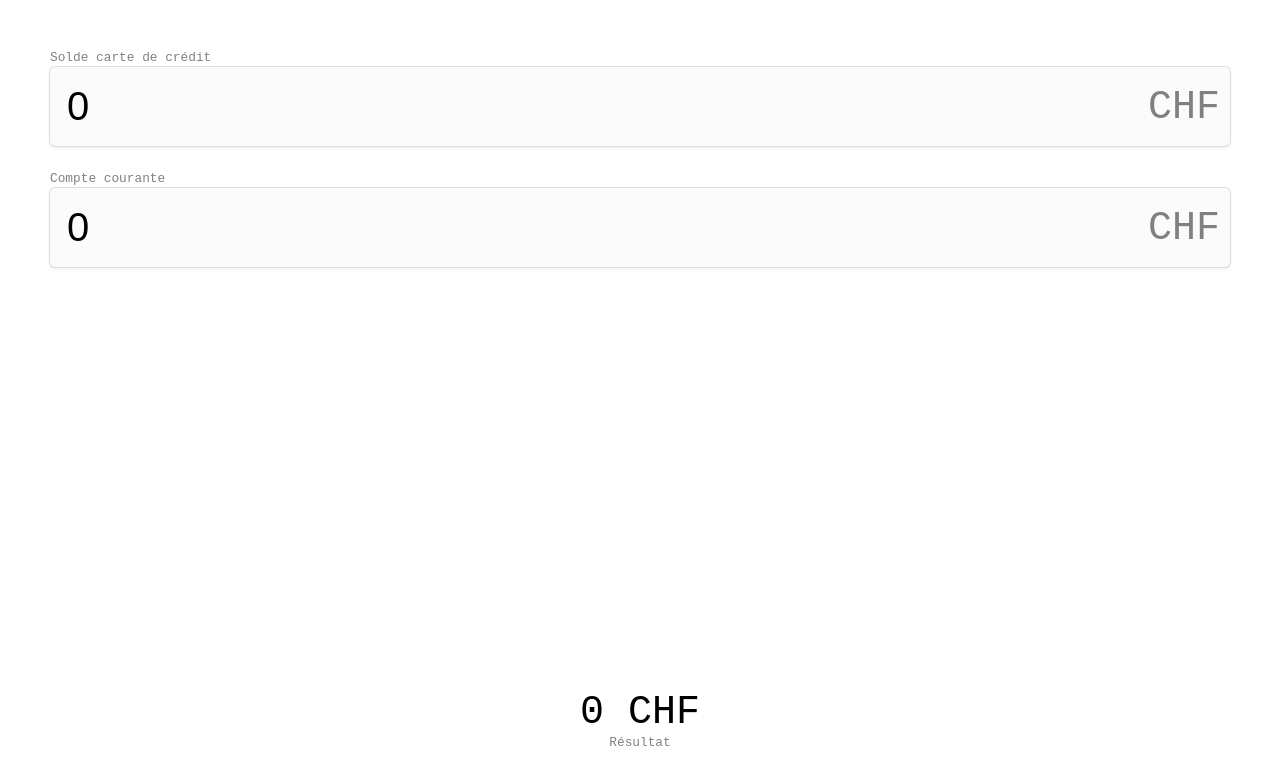
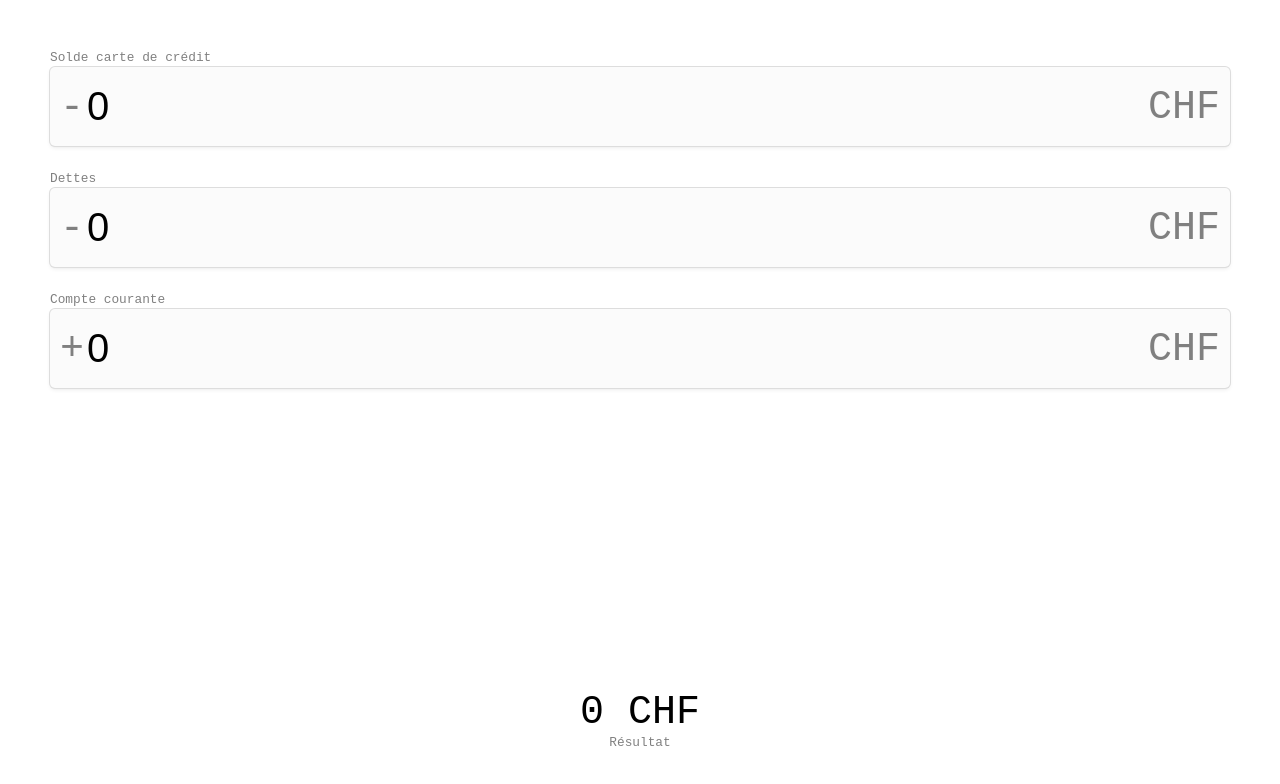
Before and after one commit to Penkie/credit-card-debt, an Angular app: page / in a window 1280 px wide. Shown: the top 784 px of the page. Built offline with nearby package versions, Linux system fonts and the light colour scheme; a web font is replaced by a local one.

Commit message:
add debt input and positive or negative value

```diff
--- a/src/app/calculator/calculator.component.html
+++ b/src/app/calculator/calculator.component.html
@@ -2,11 +2,20 @@
     <div class="input-group">
         <label for="credit-card-debt">Solde carte de crédit</label>
         <input inputmode="numeric" [(ngModel)]="creditCardInput" (change)="changeValue()" type="number" name="credit-card-debt" id="credit-card-debt">
+        <div class="positive-or-negative">-</div>
+        <div class="currency">CHF</div>
+    </div>
+    <div class="input-group">
+        <label for="global-debt">Dettes</label>
+        <input inputmode="numeric" [(ngModel)]="currentGlobalDebt" (change)="changeValue()" type="number" name="global-debt" id="global-debt">
+        <div class="positive-or-negative">-</div>
+
         <div class="currency">CHF</div>
     </div>
     <div class="input-group">
         <label for="urrent-account">Compte courante</label>
         <input inputmode="numeric" [(ngModel)]="currentAccountInput" (change)="changeValue()" type="number" name="current-account" id="current-account">
+        <div class="positive-or-negative">+</div>
         <div class="currency">CHF</div>
     </div>
 </form>
--- a/src/app/calculator/calculator.component.scss
+++ b/src/app/calculator/calculator.component.scss
@@ -21,6 +21,7 @@
                 padding: 15px 15px;
                 border-radius: 5px;
                 background: #fbfbfb;
+                text-indent: 20px;
                 border: 2px solid transparent;
                 box-shadow: 0 0 0 1px #dddddd, 0 2px 4px 0 rgb(0 0 0 / 7%), 0 1px 1.5px 0 rgb(0 0 0 / 5%);
 
@@ -33,6 +34,14 @@
             .currency {
                 position: absolute;
                 right: 10px;
+                color: grey;
+                top: 35px;
+                font-size: 2.5rem;
+            }
+
+            .positive-or-negative {
+                position: absolute;
+                left: 10px;
                 color: grey;
                 top: 35px;
                 font-size: 2.5rem;
--- a/src/app/calculator/calculator.component.ts
+++ b/src/app/calculator/calculator.component.ts
@@ -8,15 +8,19 @@ import { Component, OnInit } from '@angular/core';
 export class CalculatorComponent implements OnInit {
   public creditCardInput: number = 0;
   public currentAccountInput: number = 0;
+  public currentGlobalDebt: number = 0;
 
   public calculatedDebt: number = 0;
 
   public ngOnInit(): void {
     const storedCreditCardInput = localStorage.getItem('creditCardInput');
     const storedCurrentAccountInput = localStorage.getItem('currentAccountInput');
-    if (storedCreditCardInput && storedCurrentAccountInput) {
+    const storedCurrentGlobalDebt = localStorage.getItem('currentGlobalDebt');
+
+    if (storedCreditCardInput && storedCurrentAccountInput && storedCurrentGlobalDebt) {
       this.creditCardInput = Number(storedCreditCardInput);
       this.currentAccountInput = Number(storedCurrentAccountInput);
+      this.currentGlobalDebt = Number(storedCurrentGlobalDebt);
 
       this.changeValue();
     }
@@ -28,5 +32,6 @@ export class CalculatorComponent implements OnInit {
     // save to localStorage
     localStorage.setItem('creditCardInput', this.creditCardInput.toString());
     localStorage.setItem('currentAccountInput', this.currentAccountInput.toString());
+    localStorage.setItem('currentGlobalDebt', this.currentGlobalDebt.toString());
   }
 }
```
